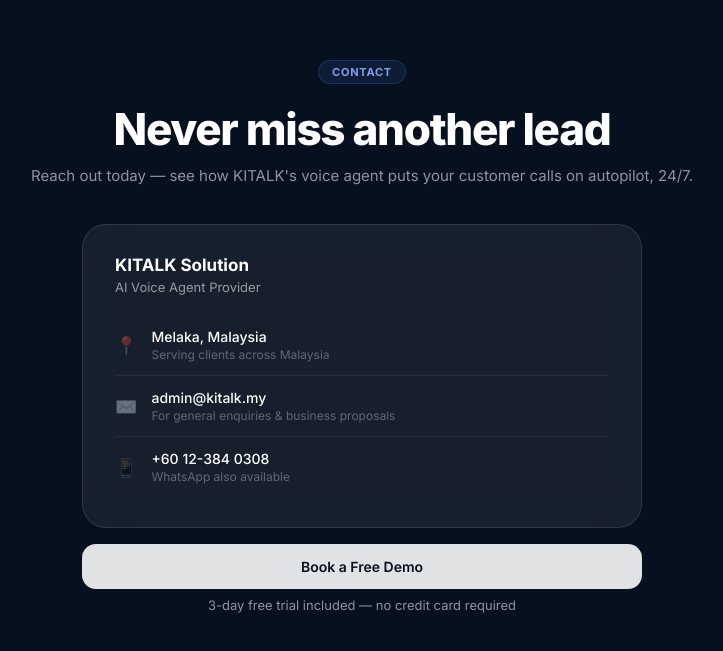
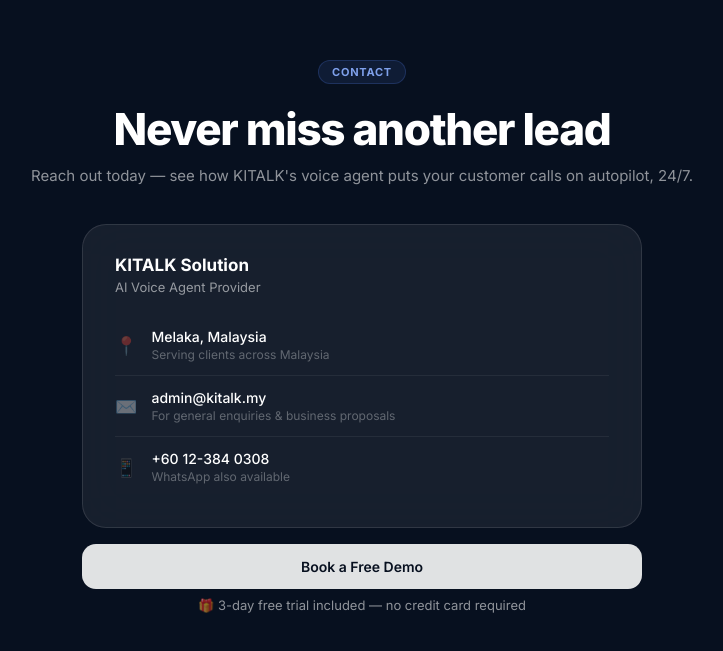
Before and after one commit to tharvin03/KITALK, a React (Vite) app: page / in a window 1280 px wide. Shown: the part 3388-4039 px from the top of the page, without its empty margins (278-1001 px from the left). Built offline with nearby package versions, Linux system fonts and the light colour scheme.

Commit message:
Add gift emoji to free trial text in contact

```diff
--- a/src/sections/ContactSection.jsx
+++ b/src/sections/ContactSection.jsx
@@ -44,7 +44,7 @@
             Book a Free Demo
           </button>
           <span style={{ fontSize: 13, color: 'var(--text-2)' }}>
-            3-day free trial included — no credit card required
+            🎁 3-day free trial included — no credit card required
           </span>
         </div>
       </div>
```
